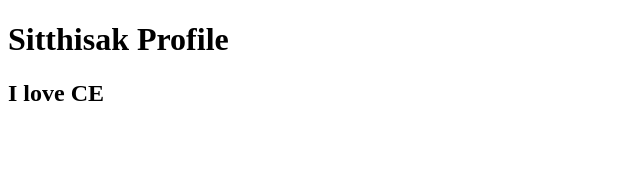
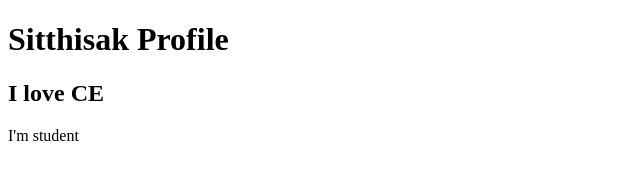
Before and after one commit to Linkjokerr/Sitthisak_sako_project, a plain HTML site: page index.html in a window 1280 px wide. Shown: the full height of the page, 0-640 px from the left. Drawn offline with Linux system fonts and the light colour scheme.

Commit message:
Update paragraph
Update paragraph

```diff
--- a/index.html
+++ b/index.html
@@ -9,5 +9,6 @@
 <body>
     <h1>Sitthisak Profile</h1>
     <h2>I love CE</h2>
+    <p>I'm student</p>
 </body>
 </html>
```
